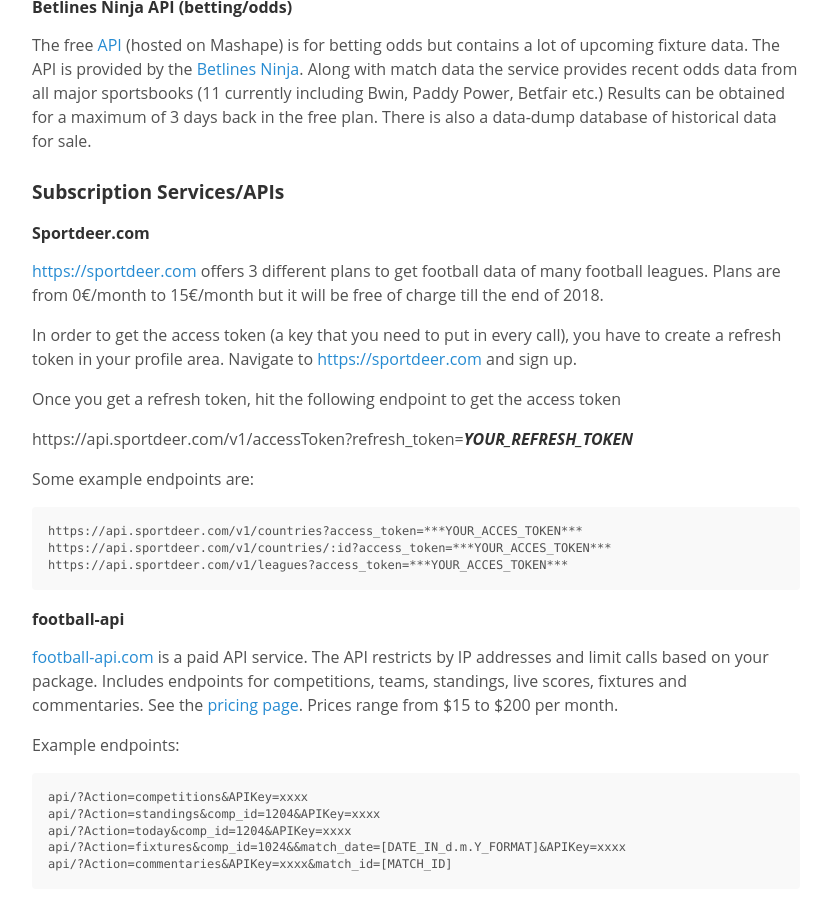
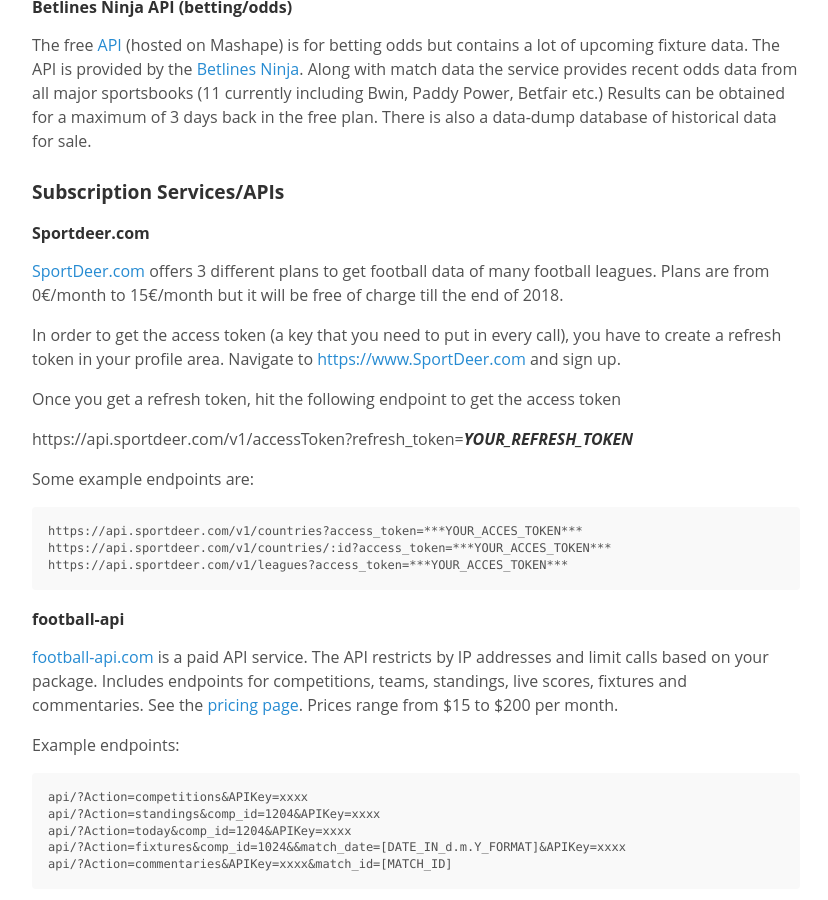
Before and after one commit to jokecamp/jokecamp.com, a Jekyll site: the page built from _posts/2014-03-08-guide-to-football-and-soccer-data-and-apis.markdown, in a window 1280 px wide and 900 px high, scrolled down 4551 px. Shown: the whole window, without its empty margins (224-1052 px from the left). Built offline with Jekyll 4.4.1, drawn with Linux system fonts in a browser that asks for light colours; Markdown is read by kramdown in place of the engine named in the settings; part of the change alters nothing that is shown; some of the changed text lies outside the part shown.

Commit message:
Update 2014-03-08-guide-to-football-and-soccer-data-and-apis.markdown

```diff
--- a/_posts/2014-03-08-guide-to-football-and-soccer-data-and-apis.markdown
+++ b/_posts/2014-03-08-guide-to-football-and-soccer-data-and-apis.markdown
@@ -35,7 +35,7 @@ Jump to a specific source:
   - [openfooty API](#openfooty) (hard to get an API Key)
   - [betlines ninja API](#betlinesNinja) (RESTful API on Mashape)
 - Commercial APIs
-  - [sportdeer.com](#sportdeer)
+  - [SportDeer.com](#sportdeer)
   - [football-api.com](#footballapi)
   - [CrowdScores and FastestLiveScores API](#CrowdScores)
   - [SPAPI](#spapi)
@@ -226,13 +226,13 @@ The free [API](https://market.mashape.com/arisalexis/soccer-odds) (hosted on Mas
 <a name="sportdeer"></a>
 #### Sportdeer.com
 
-[https://sportdeer.com](https://sportdeer.com) offers 3 different plans to get football data of many football leagues. Plans are from 0€/month to 15€/month but it will be free of charge till the end of 2018.
+[SportDeer.com](https://sportdeer.com) offers 3 different plans to get football data of many football leagues. Plans are from 0€/month to 15€/month but it will be free of charge till the end of 2018.
 
-In order to get the access token (a key that you need to put in every call), you have to create a refresh token in your profile area. Navigate to [https://sportdeer.com](https://sportdeer.com) and sign up.
+In order to get the access token (a key that you need to put in every call), you have to create a refresh token in your profile area. Navigate to [https://www.SportDeer.com](https://sportdeer.com) and sign up.
 
 Once you get a refresh token, hit the following endpoint to get the access token
 
-https://api.sportdeer.com/v1/accessToken?refresh_token=***YOUR_REFRESH_TOKEN***
+  https://api.sportdeer.com/v1/accessToken?refresh_token=***YOUR_REFRESH_TOKEN***
 
 Some example endpoints are:
 
```
